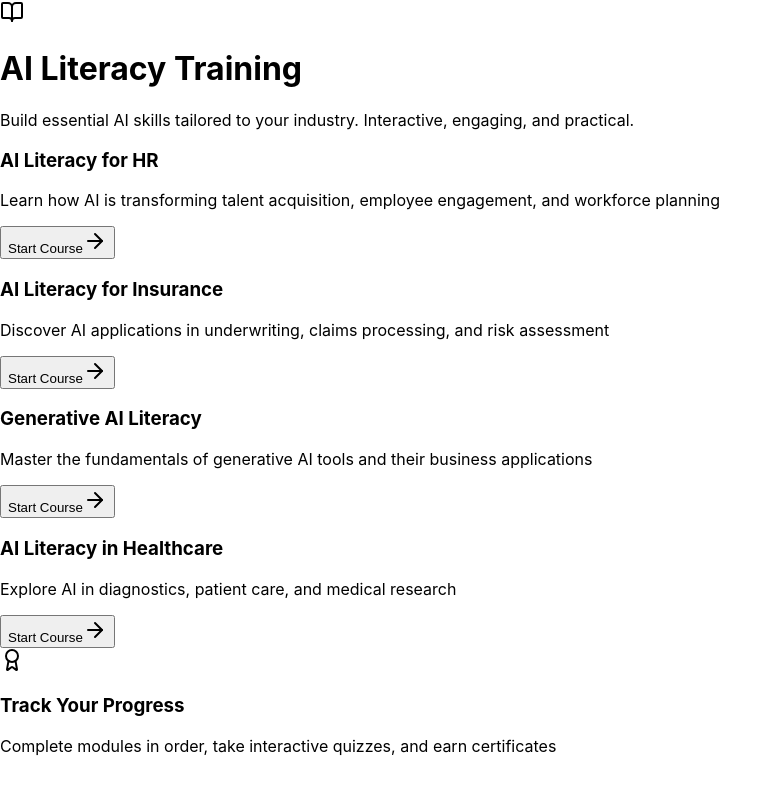
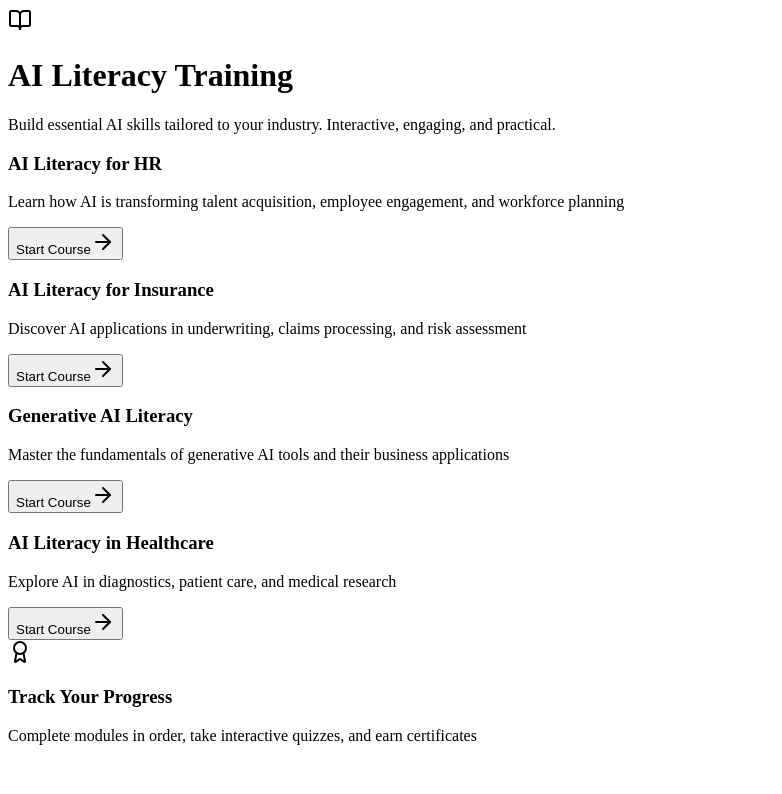
Before and after one commit to airliehilliard/ai-literacy-platform, a React (Create React App) app: page / in a window 1280 px wide. Shown: the top 794 px of the page, without its empty margins (0-782 px from the left). Built offline with nearby package versions, Linux system fonts and the light colour scheme.

Commit message:
Add Tailwind CSS styling

```diff
--- a/package.json
+++ b/package.json
@@ -36,5 +36,9 @@
       "last 1 firefox version",
       "last 1 safari version"
     ]
+  },
+  "devDependencies": {
+    "@tailwindcss/postcss": "^4.1.16",
+    "autoprefixer": "^10.4.21"
   }
 }
--- /dev/null
+++ b/postcss.config.js
@@ -0,0 +1,6 @@
+module.exports = {
+  plugins: {
+    '@tailwindcss/postcss': {},
+    autoprefixer: {},
+  },
+}
--- a/src/index.css
+++ b/src/index.css
@@ -1,13 +1,3 @@
-body {
-  margin: 0;
-  font-family: -apple-system, BlinkMacSystemFont, 'Segoe UI', 'Roboto', 'Oxygen',
-    'Ubuntu', 'Cantarell', 'Fira Sans', 'Droid Sans', 'Helvetica Neue',
-    sans-serif;
-  -webkit-font-smoothing: antialiased;
-  -moz-osx-font-smoothing: grayscale;
-}
-
-code {
-  font-family: source-code-pro, Menlo, Monaco, Consolas, 'Courier New',
-    monospace;
-}
+@tailwind base;
+@tailwind components;
+@tailwind utilities;
```
Also changed, not shown: tailwind.config.js (added, +10 -0 lines), 1 other file (tests, documents, lock files or other folders).
